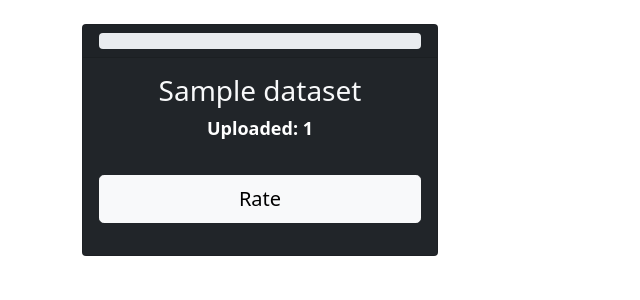
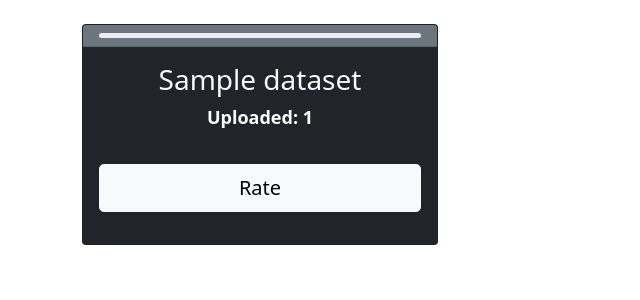
Before and after one commit to soffiafdz/Qrater, a Flask app: page / in a window 1280 px wide. Shown: the part 56-356 px from the top of the page, without its empty margins (0-640 px from the left). Run offline with Flask 2, Linux system fonts and the light colour scheme; tables that the repository leaves empty hold one stand-in row (values such as "Sample post"); some libraries are stand-ins or nearby versions.

Commit message:
Change of progress bar

```diff
--- a/app/templates/dataset_card.html
+++ b/app/templates/dataset_card.html
@@ -1,7 +1,7 @@
 <div class="col-sm">
   <div class="card h-100 text-white bg-dark">
-    <div class="card-header">
-      <div class="progress">
+    <div class="card-header bg-secondary">
+      <div class="progress" style="height: 5px">
         <div class="progress-bar bg-success"
              role="progressbar"
              style="width: {{ npass100[loop_.index0] }}%"
```
